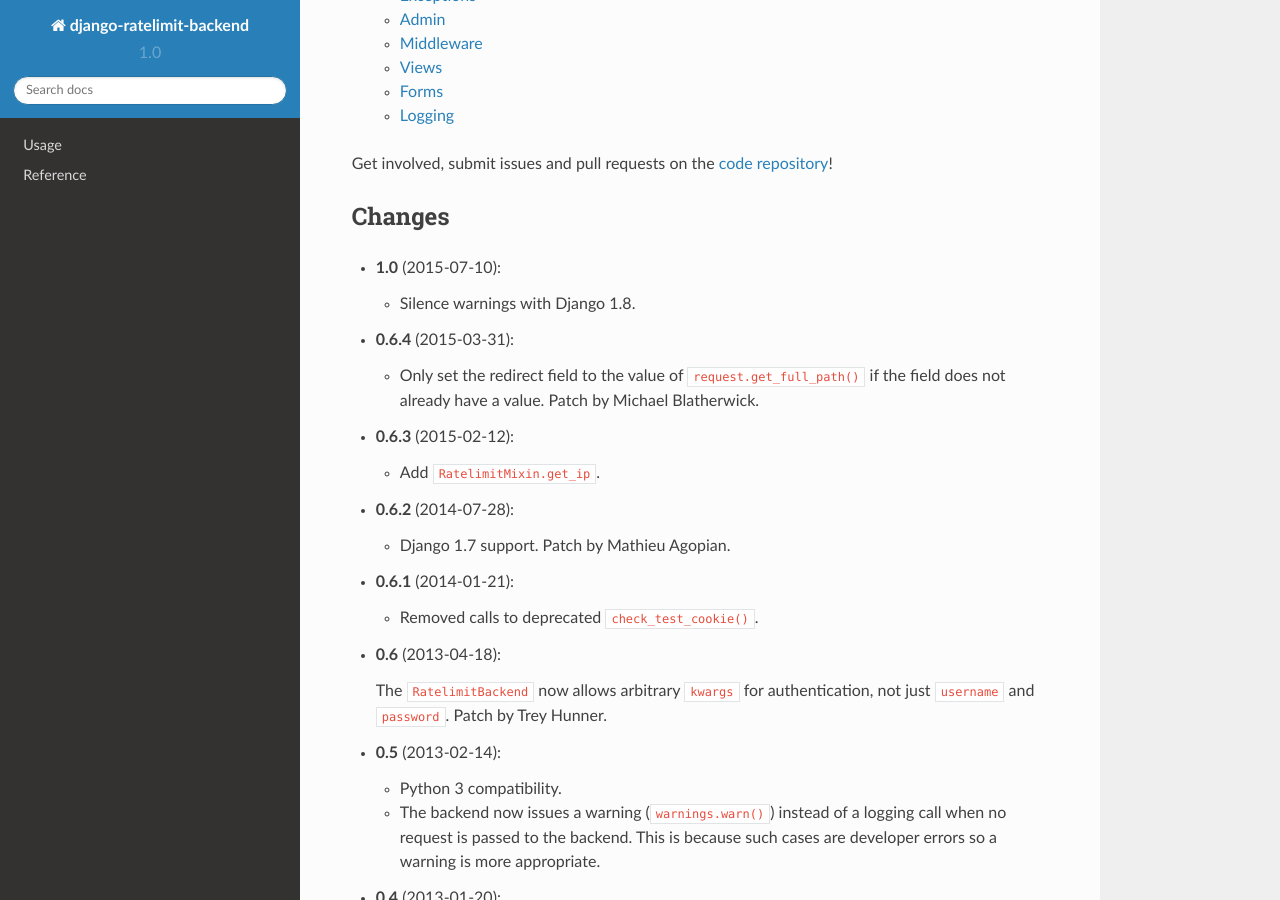
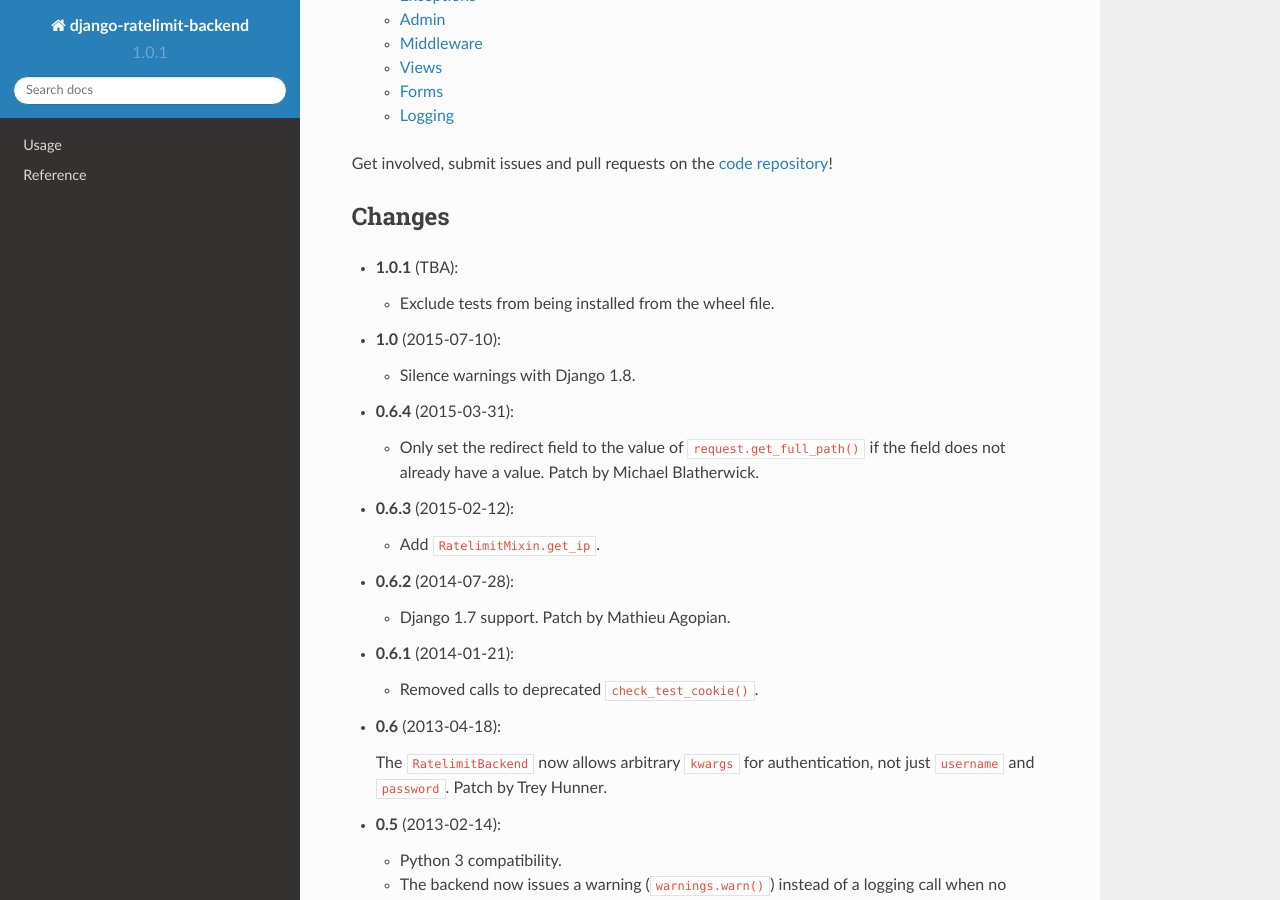
Before and after one commit to brutasse/django-ratelimit-backend, a Sphinx documentation site: the page built from docs/index.rst, in a window 1280 px wide and 900 px high, scrolled down 673 px. Built offline with Sphinx 7.4.7 and the Read the Docs theme 2.0.0, drawn with Linux system fonts in a browser that asks for light colours.

Commit message:
Fix #21: Prevent the tests from being installed with the wheel file

```diff
--- a/docs/conf.py
+++ b/docs/conf.py
@@ -50,9 +50,9 @@
 # built documents.
 #
 # The short X.Y version.
-version = '1.0'
+version = '1.0.1'
 # The full version, including alpha/beta/rc tags.
-release = '1.0'
+release = '1.0.1'
 
 # The language for content autogenerated by Sphinx. Refer to documentation
 # for a list of supported languages.
--- a/docs/index.rst
+++ b/docs/index.rst
@@ -27,6 +27,10 @@
 
 Changes
 -------
+
+* **1.0.1** (TBA):
+
+  * Exclude tests from being installed from the wheel file.
 
 * **1.0** (2015-07-10):
 
--- a/ratelimitbackend/__init__.py
+++ b/ratelimitbackend/__init__.py
@@ -1 +1 @@
-__version__ = '1.0'
+__version__ = '1.0.1'
--- a/setup.py
+++ b/setup.py
@@ -12,7 +12,7 @@
     version=ratelimitbackend.__version__,
     author='Bruno Renié',
     author_email='bruno@renie.fr',
-    packages=find_packages(),
+    packages=find_packages(exclude=['tests']),
     include_package_data=True,
     url='https://github.com/brutasse/django-ratelimit-backend',
     license='BSD licence, see LICENCE file',
```
